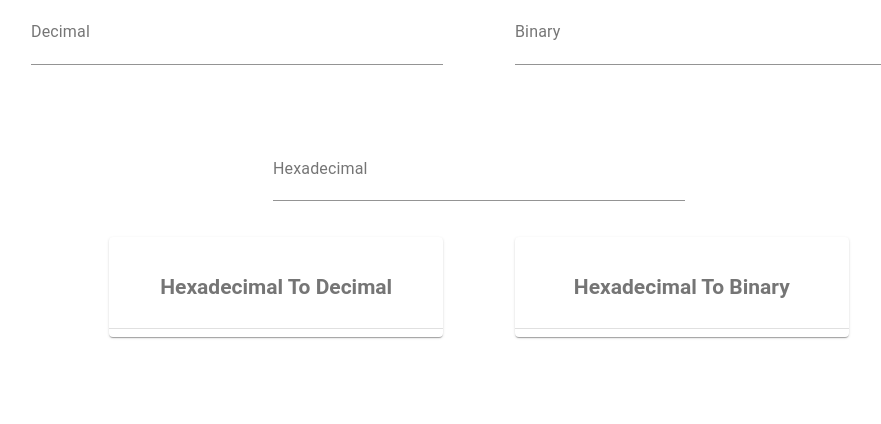
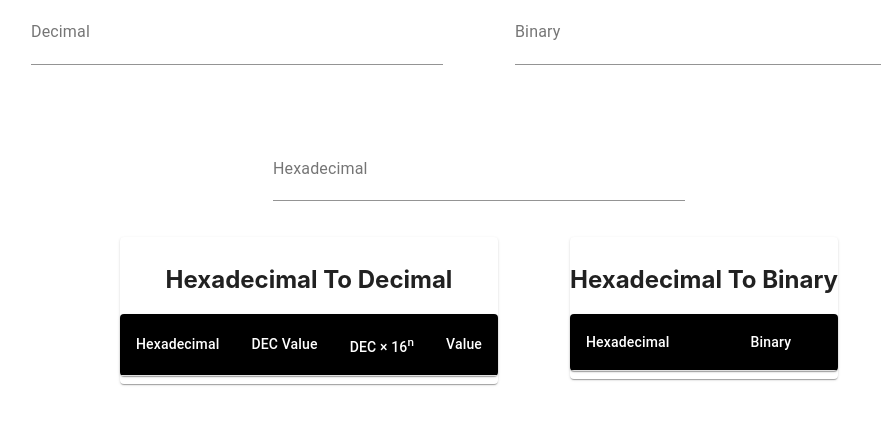
Before and after one commit to cadellsingh/converter, a React (Create React App) app: page / in a window 1280 px wide. Shown: the top 424 px of the page, without its empty margins (161-1042 px from the left). Built offline with nearby package versions, Linux system fonts and the light colour scheme.

Commit message:
all the calculation lists are converted into tables now; make a table component;

```diff
--- a/src/BinaryCalculations.js
+++ b/src/BinaryCalculations.js
@@ -2,12 +2,33 @@ import React from "react";
 import { binaryLetter, reverseString, splitString, uid } from "./utils/helpers";
 import { binaryValidation } from "./utils/validation";
 import List from "@material-ui/core/List";
-import ListItem from "@material-ui/core/ListItem";
-import Divider from "@material-ui/core/Divider";
-import ListItemText from "@material-ui/core/ListItemText";
-import ListSubheader from "@material-ui/core/ListSubheader";
 import Grid from "@material-ui/core/Grid";
 import Paper from "@material-ui/core/Paper";
+import Table from "@material-ui/core/Table";
+import TableBody from "@material-ui/core/TableBody";
+import TableCell from "@material-ui/core/TableCell";
+import TableContainer from "@material-ui/core/TableContainer";
+import TableHead from "@material-ui/core/TableHead";
+import TableRow from "@material-ui/core/TableRow";
+import { withStyles } from "@material-ui/core/styles";
+
+const StyledTableCell = withStyles((theme) => ({
+  head: {
+    backgroundColor: theme.palette.common.black,
+    color: theme.palette.common.white,
+  },
+  body: {
+    fontSize: 14,
+  },
+}))(TableCell);
+
+const StyledTableRow = withStyles((theme) => ({
+  root: {
+    "&:nth-of-type(odd)": {
+      backgroundColor: theme.palette.action.hover,
+    },
+  },
+}))(TableRow);
 
 const BinaryCalculation = ({ binary }) => {
   const binaryToHexaCalc = (binary) => {
@@ -28,11 +49,14 @@ const BinaryCalculation = ({ binary }) => {
       let hexadecimal = sum <= 9 ? sum : binaryLetter(sum);
 
       return (
-        <ListItem key={uid()}>
-          <ListItemText className="center-text">
-            {reverseString(data)} = {hexadecimal}
-          </ListItemText>
-        </ListItem>
+        <StyledTableRow key={uid()}>
+          <TableCell>
+            ({reverseString(data)})<sub>2</sub>
+          </TableCell>
+          <TableCell>
+            ({hexadecimal})<sub>16</sub>
+          </TableCell>
+        </StyledTableRow>
       );
     });
   };
@@ -46,14 +70,19 @@ const BinaryCalculation = ({ binary }) => {
       .split("")
       .map((digit, index) => {
         let num = digit * Math.pow(2, index);
+
         return (
-          <ListItem key={uid()}>
-            <ListItemText className="center-text">
+          <StyledTableRow key={uid()}>
+            <TableCell align="center">{digit}</TableCell>
+            <TableCell align="center">
               {digit}
-              <span>&#215;</span>2<sup>{index}</sup> = {num}
+              <span>&#215;</span>2<sup>{index}</sup>
+            </TableCell>
+            <TableCell align="center">
+              {num}
               <sub>10</sub>
-            </ListItemText>
-          </ListItem>
+            </TableCell>
+          </StyledTableRow>
         );
       });
   };
@@ -66,22 +95,39 @@ const BinaryCalculation = ({ binary }) => {
       <Grid item className="test">
         <Paper>
           <List>
-            <ListSubheader className="center-text">
-              <h2>Binary To Decimal</h2>
-            </ListSubheader>
-            <Divider />
-            {binaryToDecimalCalc(binary)}
+            <h2 className="center-text">Binary To Decimal</h2>
+            <TableContainer component={Paper}>
+              <Table>
+                <TableHead>
+                  <TableRow>
+                    <StyledTableCell>Binary</StyledTableCell>
+                    <StyledTableCell>
+                      Binary <span>&#215;</span> 2<sup>n</sup>
+                    </StyledTableCell>
+                    <StyledTableCell>Value</StyledTableCell>
+                  </TableRow>
+                </TableHead>
+                <TableBody>{binaryToDecimalCalc(binary)}</TableBody>
+              </Table>
+            </TableContainer>
           </List>
         </Paper>
       </Grid>
       <Grid item className="test">
         <Paper>
           <List>
-            <ListSubheader className="center-text">
-              <h2>Binary To Hexadecimal</h2>
-            </ListSubheader>
-            <Divider />
-            {binaryToHexaCalc(binary)}
+            <h2 className="center-text">Binary to Hexadecimal</h2>
+            <TableContainer component={Paper}>
+              <Table>
+                <TableHead>
+                  <TableRow>
+                    <StyledTableCell>Binary</StyledTableCell>
+                    <StyledTableCell>Hexadecimal</StyledTableCell>
+                  </TableRow>
+                </TableHead>
+                <TableBody>{binaryToHexaCalc(binary)}</TableBody>
+              </Table>
+            </TableContainer>
           </List>
         </Paper>
       </Grid>
--- a/src/DecimalCalculation.js
+++ b/src/DecimalCalculation.js
@@ -9,6 +9,7 @@ import TableRow from "@material-ui/core/TableRow";
 import Paper from "@material-ui/core/Paper";
 import { withStyles } from "@material-ui/core/styles";
 import { Grid } from "@material-ui/core";
+import List from "@material-ui/core/List";
 
 const StyledTableCell = withStyles((theme) => ({
   head: {
@@ -88,7 +89,9 @@ const DecimalCalculation = ({ decimal }) => {
   return (
     <Grid container justify="center" spacing={9}>
       <Grid item>
-        <h3 className="center-text">Decimal To Binary</h3>
+        <Paper>
+          <List>
+            <h2 className="center-text">Decimal To Binary</h2>
             <TableContainer component={Paper}>
               <Table>
                 <TableHead>
@@ -102,9 +105,13 @@ const DecimalCalculation = ({ decimal }) => {
                 <TableBody>{decimalToBinaryCalc(decimal)}</TableBody>
               </Table>
             </TableContainer>
+          </List>
+        </Paper>
       </Grid>
       <Grid item>
-        <h3 className="center-text">Decimal To Hexadecimal</h3>
+        <Paper>
+          <List>
+            <h2 className="center-text">Decimal To Hexadecimal</h2>
             <TableContainer component={Paper}>
               <Table>
                 <TableHead>
@@ -119,6 +126,8 @@ const DecimalCalculation = ({ decimal }) => {
                 <TableBody>{decimalToHexadecimalCalc(decimal)}</TableBody>
               </Table>
             </TableContainer>
+          </List>
+        </Paper>
       </Grid>
     </Grid>
   );
--- a/src/HexadecimalCalculation.js
+++ b/src/HexadecimalCalculation.js
@@ -3,17 +3,37 @@ import { binaryValue, uid } from "./utils/helpers";
 import { reverseString } from "./utils/helpers";
 import { decimalToBinary } from "./utils/hexadecimalToBinary";
 import List from "@material-ui/core/List";
-import ListItem from "@material-ui/core/ListItem";
-import Divider from "@material-ui/core/Divider";
-import ListItemText from "@material-ui/core/ListItemText";
-import ListSubheader from "@material-ui/core/ListSubheader";
 import Grid from "@material-ui/core/Grid";
 import Paper from "@material-ui/core/Paper";
 import { hexadecimalValidation } from "./utils/validation";
 
+import Table from "@material-ui/core/Table";
+import TableBody from "@material-ui/core/TableBody";
+import TableCell from "@material-ui/core/TableCell";
+import TableContainer from "@material-ui/core/TableContainer";
+import TableHead from "@material-ui/core/TableHead";
+import TableRow from "@material-ui/core/TableRow";
+import { withStyles } from "@material-ui/core/styles";
+
+const StyledTableCell = withStyles((theme) => ({
+  head: {
+    backgroundColor: theme.palette.common.black,
+    color: theme.palette.common.white,
+  },
+  body: {
+    fontSize: 14,
+  },
+}))(TableCell);
+
+const StyledTableRow = withStyles((theme) => ({
+  root: {
+    "&:nth-of-type(odd)": {
+      backgroundColor: theme.palette.action.hover,
+    },
+  },
+}))(TableRow);
+
 const HexadecimalCalculation = ({ hexadecimal }) => {
-  // calculation methods return shit with invalid input
-
   const hexadecimalToBinaryCalc = (hexadecimal) => {
     if (!hexadecimalValidation(hexadecimal)) {
       return "";
@@ -24,11 +44,14 @@ const HexadecimalCalculation = ({ hexadecimal }) => {
       let binary = decimalToBinary(hex);
 
       return (
-        <ListItem key={uid()}>
-          <ListItemText className="center-text">
-            {alpha.toUpperCase()} = {binary}
-          </ListItemText>
-        </ListItem>
+        <StyledTableRow key={uid}>
+          <TableCell align="center">
+            ({alpha.toUpperCase()})<sub>16</sub>
+          </TableCell>
+          <TableCell align="center">
+            ({binary})<sub>2</sub>
+          </TableCell>
+        </StyledTableRow>
       );
     });
   };
@@ -38,47 +61,72 @@ const HexadecimalCalculation = ({ hexadecimal }) => {
       return "";
     }
 
-    let hexaArray = reverseString(hexadecimal)
-      .split("")
-      .map((alpha) => {
-        return isNaN(alpha) ? binaryValue(alpha) : parseInt(alpha);
-      });
+    const reversedString = reverseString(hexadecimal);
+
+    let hexaArray = reversedString.split("").map((alpha) => {
+      return isNaN(alpha) ? binaryValue(alpha) : parseInt(alpha);
+    });
 
     return hexaArray.map((digit, index) => {
-      let sum = digit * Math.pow(16, index);
+      let power = digit * Math.pow(16, index);
+      let hex = reversedString.split("")[index];
+
       return (
-        <ListItem key={uid()}>
-          <ListItemText className="center-text">
+        <StyledTableRow key={uid}>
+          <TableCell align="center">{hex.toUpperCase()}</TableCell>
+          <TableCell align="center">{digit}</TableCell>
+          <TableCell align="center">
             {digit}
-            <span>&#215;</span>16<sup>{index}</sup> = {sum}
+            <span>&#215;</span>16<sup>{index}</sup>
+          </TableCell>
+          <TableCell align="right">
+            {power}
             <sub>10</sub>
-          </ListItemText>
-        </ListItem>
+          </TableCell>
+        </StyledTableRow>
       );
     });
   };
 
   return (
     <Grid container justify="center" spacing={9}>
-      <Grid item className="test">
+      <Grid item>
         <Paper>
           <List>
-            <ListSubheader className="center-text">
-              <h2>Hexadecimal To Decimal</h2>
-            </ListSubheader>
-            <Divider />
-            {hexadecimalToDecimalCalc(hexadecimal)}
+            <h2 className="center-text">Hexadecimal To Decimal</h2>
+            <TableContainer component={Paper}>
+              <Table>
+                <TableHead>
+                  <TableRow>
+                    <StyledTableCell>Hexadecimal</StyledTableCell>
+                    <StyledTableCell>DEC Value</StyledTableCell>
+                    <StyledTableCell>
+                      DEC <span>&#215;</span> 16<sup>n</sup>
+                    </StyledTableCell>
+                    <StyledTableCell>Value</StyledTableCell>
+                  </TableRow>
+                </TableHead>
+                <TableBody>{hexadecimalToDecimalCalc(hexadecimal)}</TableBody>
+              </Table>
+            </TableContainer>
           </List>
         </Paper>
       </Grid>
-      <Grid item className="test">
+      <Grid item>
         <Paper>
           <List>
-            <ListSubheader className="center-text">
-              <h2>Hexadecimal To Binary</h2>
-            </ListSubheader>
-            <Divider />
-            {hexadecimalToBinaryCalc(hexadecimal)}
+            <h2 className="center">Hexadecimal To Binary</h2>
+            <TableContainer component={Paper}>
+              <Table>
+                <TableHead>
+                  <TableRow>
+                    <StyledTableCell>Hexadecimal</StyledTableCell>
+                    <StyledTableCell>Binary</StyledTableCell>
+                  </TableRow>
+                </TableHead>
+                <TableBody>{hexadecimalToBinaryCalc(hexadecimal)}</TableBody>
+              </Table>
+            </TableContainer>
           </List>
         </Paper>
       </Grid>
```
Lines whose indentation alone changed are shown as unchanged.
